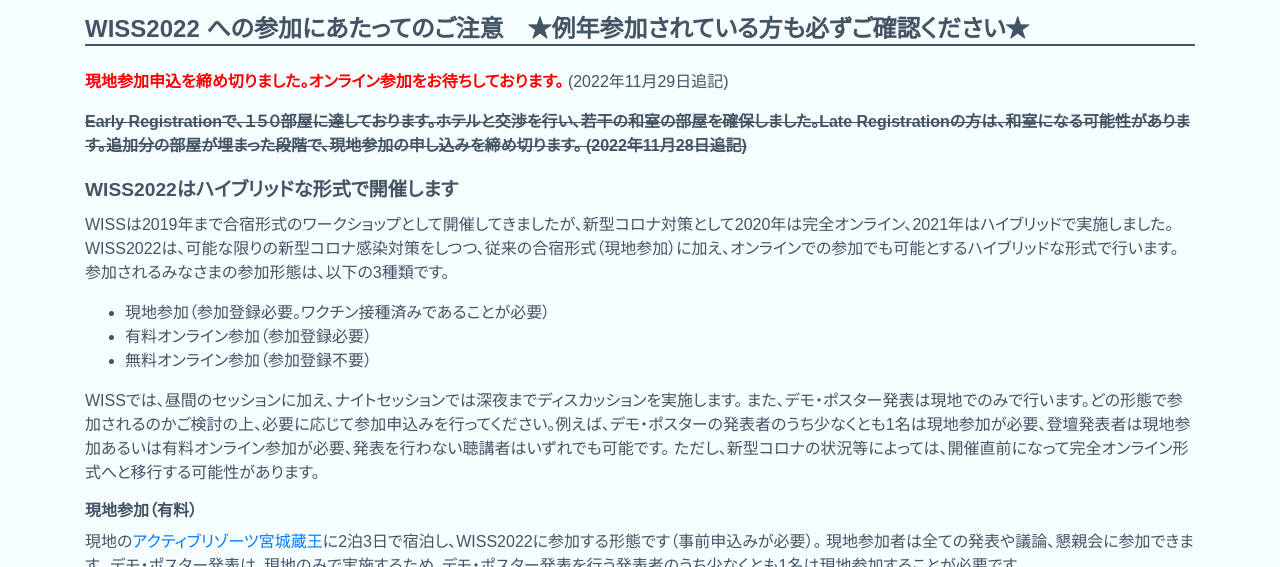
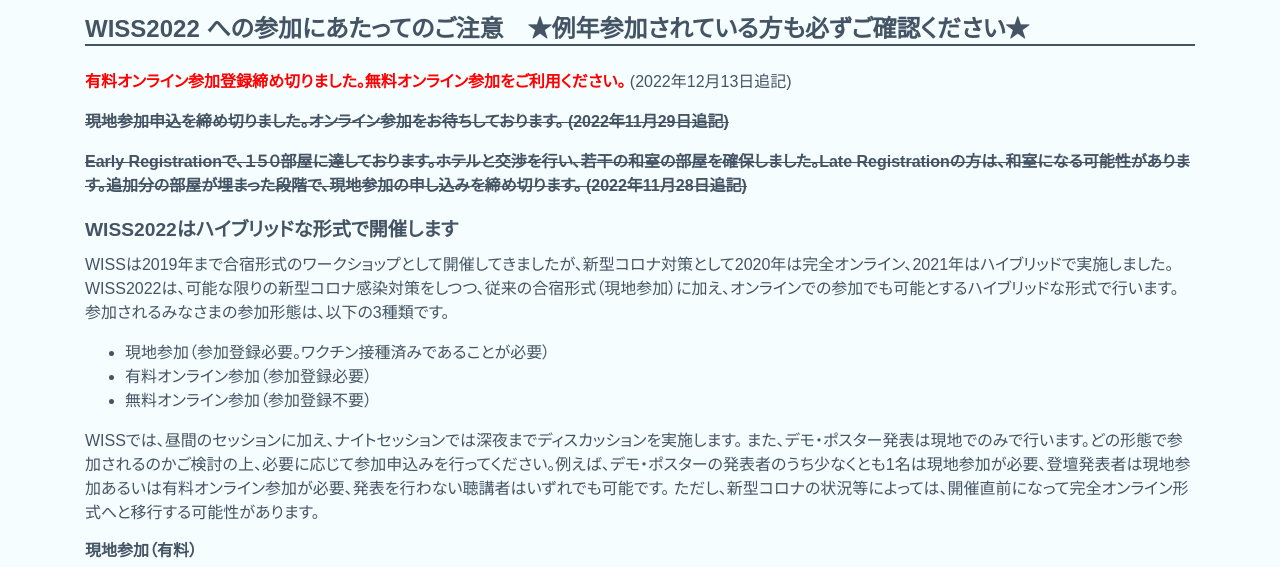
Before and after one commit to WISSOrg/web2022, a plain HTML site: page call-for-participants.html in a window 1280 px wide. Shown: the part 181-748 px from the top of the page. Drawn offline with nearby package versions, Linux system fonts and the light colour scheme; a web font is replaced by a local one.

Commit message:
update participant page

```diff
--- a/call-for-participants.html
+++ b/call-for-participants.html
@@ -52,7 +52,8 @@
     </header>
     <div class="container nav-padding content"><h1>参加募集</h1>
 <h2>WISS2022 への参加にあたってのご注意　★例年参加されている方も必ずご確認ください★</h2>
-<p><span style="color: red; "><strong>現地参加申込を締め切りました。オンライン参加をお待ちしております。</strong></span> (2022年11月29日追記)</p>
+<p><span style="color: red; "><strong>有料オンライン参加登録締め切りました。無料オンライン参加をご利用ください。</strong></span> (2022年12月13日追記)</p>
+<p><s><strong>現地参加申込を締め切りました。オンライン参加をお待ちしております。 (2022年11月29日追記)</strong></s></p>
 <p><s><strong>Early Registrationで、１５０部屋に達しております。ホテルと交渉を行い、若干の和室の部屋を確保しました。Late Registrationの方は、和室になる可能性があります。追加分の部屋が埋まった段階で、現地参加の申し込みを締め切ります。 (2022年11月28日追記)</strong></s></p>
 <h3>WISS2022はハイブリッドな形式で開催します</h3>
 <p>WISSは2019年まで合宿形式のワークショップとして開催してきましたが、新型コロナ対策として2020年は完全オンライン、2021年はハイブリッドで実施しました。WISS2022は、可能な限りの新型コロナ感染対策をしつつ、従来の合宿形式（現地参加）に加え、オンラインでの参加でも可能とするハイブリッドな形式で行います。
```
Also changed, not shown: index.html (+1 -0 lines).
